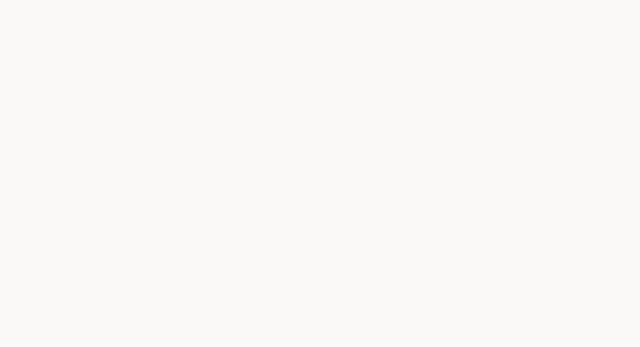
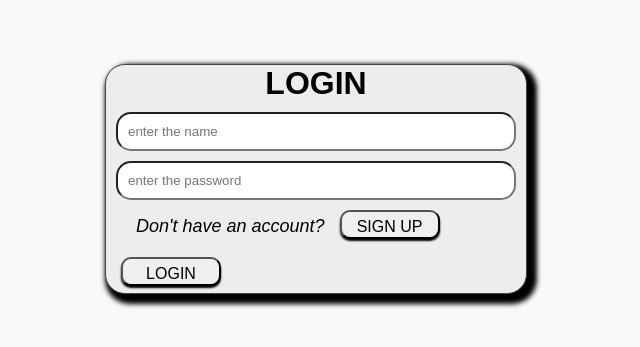
Before and after one commit to sivafastbokz/booking-app-frontend, a React (Create React App) app in the folder booking/: page /loginpage in a window 1280 px wide. Before the commit this address had no page. Shown: the part 155-502 px from the top of the page, without its empty margins (324-964 px from the left). Built offline with nearby package versions, Linux system fonts and the light colour scheme.

Commit message:
serverpage completed

```diff
--- a/booking/src/App.js
+++ b/booking/src/App.js
@@ -1,6 +1,7 @@
 import React from "react";
 import Signin from "./component/Usersignin";
 import Service from "./component/service";
+import Login from "./component/userlogin";
 import{BrowserRouter as Router,Route,Routes} from 'react-router-dom';
 
 function App() {
@@ -8,8 +9,9 @@ function App() {
   <>
     <Router>
         <Routes>
-            <Route exact path="/" Component={Signin}></Route>
-            <Route exact path="/servicepage" Component={Service}></Route>
+            <Route  path="/" element={<Signin />}></Route>
+            <Route  path="/servicepage" element={<Service />}></Route>
+            <Route path="/loginpage" element={<Login/>}></Route>
         </Routes>
     </Router>
   </>
--- a/booking/src/component/Usersignin.js
+++ b/booking/src/component/Usersignin.js
@@ -9,59 +9,51 @@ function Signin(){
    const[age,setage]=useState('')
    const[gender,setgender]=useState('')
    const[password,setpassword]=useState('')
-   const[Showlogin,setShowlogin]=useState(false)
 
-   const navigate = useNavigate();
-   const servicepage = () =>{
-    navigate("/servicepage")
-   }
+      const navigate = useNavigate();
 
-   const handlesignin = async()=>{
-        await axios.post("http://localhost:5000/customersignin",{
-            customerName:name,
-            customerPhoneNo:phoneno,
-            customerAge:age,
-            customerGender:gender,
-            customerPassword:password
-        })
-        navigate("/servicepage")
+   const handlesignin = ()=>{
+    navigate("/servicepage");
+    axios.post("http://localhost:5000/customersignin", {
+      customerName: name,
+      customerPhoneNo: phoneno,
+      customerAge: age,
+      customerGender: gender,
+      customerPassword: password,
+    }).then(() => {
+       alert("account created sucessfully")
+    }).catch((error) => {
+      console.log(error);
+    });
+};
 
+   const loginpage=()=>{
+    navigate('/loginpage')
    }
 
     return(
         <React.Fragment>
            <div className="signInForm">
-                { Showlogin ?(
-                <form className="loginfield">
-                    <h1>Login</h1>
-                <input type="text" className="input" placeholder="enter the name"></input>
-                <input type="password" className="input" placeholder="enter the password"></input>
-                <p>NewUser?Create A Account<button>SIGN IN</button></p>
-                <br/>
-                <button className="loginbtn2" onClick={servicepage}>LOGIN</button>
-               </form>
-            ):(
                 <form className="signin">
-                    <h1>Sign In</h1>
+                    <h1>CREATE ACCOUNT</h1>
                 <input type="text" placeholder="enter your name" className="input" onChange={(event)=>setname(event.target.value)}></input>
-                <input type="text" placeholder="enter your phoneNo:" className="input" onChange={(event)=>setphoneno(event.target.value)}></input>
+                <input type="text" placeholder="enter your phoneNo" className="input" onChange={(event)=>setphoneno(event.target.value)}></input>
                 <input type="text" placeholder="enter your age" className="input" onChange={(event)=>setage(event.target.value)}></input>
                 <input type="password" placeholder="enter your password" className="input" onChange={(event)=>setpassword(event.target.value)}></input>
                 <label className="label1">
-                 Select Your Gender:
+                 Select YourGender:
                  </label>
                 <input type="checkbox" value="male"  className="checkbox" onChange={(event)=>setgender(event.target.value)}/>
                 <label className="label2">MALE</label>
                 <input type="checkbox" value="female" className="checkbox" onChange={(event)=>setgender(event.target.value)}/>
-                <label className="label3">FEMALIE</label>
+                <label className="label3">FEMALE</label>
                 <br/>
                 <br/>
-                <button className="signinbtn" onClick={handlesignin}>sign In</button>
+                <button className="signinbtn" onClick={handlesignin}>signUp</button>
                 <br/>
                 <br/>
-                <p>Already Have An Account?<button className="loginbtn" onClick={()=>setShowlogin(true)}>LOGIN</button></p>
+                <p>Already Have An Account?<button className="loginbtn" onClick={loginpage}>LOGIN</button></p>
                 </form>
-                )}
            </div>
         </React.Fragment>
     )
--- /dev/null
+++ b/booking/src/component/userlogin.css
@@ -0,0 +1,52 @@
+.input{
+    border-radius: 15px;
+    padding: 10px;
+    width: 400px;
+    margin: 10px;
+    display: flex;
+    justify-content: center;
+    align-items: center;
+    margin-bottom: 10px;
+    padding-bottom: 10px;
+    position: relative;
+}
+.loginfield{
+    background-color: white;
+    border-radius: 20px;
+    box-shadow: 5px 5px 5px 5px black;
+    overflow: hidden;
+    max-width: 100%;
+    margin: auto;
+    margin-top: 16%;
+    height: 230px;
+    background: #eceeee;
+    border: 1px solid #42464b;
+}
+.loginfield h1{
+    margin: auto;
+}
+
+.loginfield p{
+    margin-left: 30px;
+    font-family: Arial, Helvetica, sans-serif;
+    font-style: oblique;
+    font-size: large;
+}
+
+.loginfield button{
+    margin-left: 20px;
+    text-align: center;
+    margin-left: 15px;
+    border-radius:10px;
+    font-size: large;
+    width: 100px;
+    font-family:Arial, "Helvetica", sans-serif;
+    font-size:16px;
+    padding-top:6px;
+    cursor:pointer;
+    text-align:center;
+    box-shadow:0px 2px 2px black;
+}
+.loginfield.loginbtn2{
+    margin-left: 20px;
+}
--- /dev/null
+++ b/booking/src/component/userlogin.js
@@ -0,0 +1,41 @@
+import React, { useState } from "react";
+import "/home/siva/Documents/booking-app-frontend/booking/src/component/userlogin.css"
+import axios from "axios";
+import { useNavigate } from "react-router-dom";
+
+function Login(){
+    const[loginname,setloginname]=useState('')
+    const[loginpassword,setloginpassword]=useState('')
+
+    const navigate = useNavigate();
+
+    const login = () => {
+        navigate("/servicepage");
+        axios.post("http://localhost:5000/customerlogin", {
+            customerName: loginname,
+            customerPassword: loginpassword,
+        }).then(() => {
+            alert("Login successful");
+        }).catch((error) => {
+            console.log(error);
+        });
+    };
+
+     const signup=()=>{
+        navigate('/')
+     }
+
+    return(
+        <React.Fragment>
+            <form className="loginfield">
+                    <h1>LOGIN</h1>
+                <input type="text" className="input" placeholder="enter the name" value={loginname} onChange={(event)=>setloginname(event.target.value)}></input>
+                <input type="password" className="input" placeholder="enter the password" value={loginpassword} onChange={(event)=>setloginpassword(event.target.value)}></input>
+                <p>Don't have an account?<button onClick={signup}>SIGN UP</button></p>
+                <br/>
+                <button className="loginbtn2" onClick={login}>LOGIN</button>
+               </form>
+        </React.Fragment>
+    )
+}
+export default Login;
--- a/booking/src/component/usersignin.css
+++ b/booking/src/component/usersignin.css
@@ -29,7 +29,7 @@ body{
 }
 
 .signInForm h1{
-    margin-left: 170px;
+    margin: auto;
 }
 
 .input{
@@ -45,43 +45,9 @@ body{
     position: relative;
 }
 
-.loginfield h1{
-  margin-left: 170px;
-}
-
-.loginfield p{
-    margin-left: 30px;
-    font-family: Arial, Helvetica, sans-serif;
-    font-style: oblique;
-    font-size: large;
-}
-
-.loginfield button{
-    margin-left: 20px;
-    text-align: center;
-    margin-left: 15px;
-    cursor: pointer;
-    background-color:#37a69b;
-    color: #fff;
-    border:none;
-    border-radius:10px;
-    font-size: large;
-    width: 100px;
-    text-shadow:1px 1px 0px #37a69b;
-    font-family:Arial, "Helvetica", sans-serif;
-    font-size:16px;
-    font-weight:bold;
-    padding-top:6px;
-    cursor:pointer;
-    border: none;
-    text-align:center;
-    box-shadow: inset 0px 1px 0px #2ab7ec, 0px 5px 0px 0px #497a78, 0px 10px 5px #999;
-}
-
 .label1{
     margin-left: 25px;
     font-family: Arial, Helvetica, sans-serif;
-    font-style: oblique;
     font-size: large;
 }
 
@@ -91,20 +57,15 @@ body{
   display:block;
   font-family:Arial, "Helvetica", sans-serif;
   font-size:16px;
-  font-weight:bold;
-  color:#fff;
   text-decoration:none;
   text-transform:uppercase;
   text-align:center;
-  text-shadow:1px 1px 0px #37a69b;
   margin-left: 90px;
   padding-top:6px;
   position:relative;
   cursor:pointer;
-  border: none;
-  background-color: #37a69b;
   border-radius:10px;
-  box-shadow: inset 0px 1px 0px #2ab7ec, 0px 5px 0px 0px #497a78, 0px 10px 5px #999;
+  box-shadow:0px 2px 2px black;
 }
 
 .signin p{
@@ -118,23 +79,11 @@ body{
     text-align: center;
     margin-left: 15px;
     cursor: pointer;
-    background-color:#37a69b;
-    color: #fff;
-    border:none;
     border-radius:10px;
     font-size: large;
     width: 100px;
-    text-shadow:1px 1px 0px #37a69b;
     font-family:Arial, "Helvetica", sans-serif;
     font-size:16px;
-    font-weight:bold;
     padding-top:6px;
-    cursor:pointer;
-    border: none;
-    text-align:center;
-    box-shadow: inset 0px 1px 0px #2ab7ec, 0px 5px 0px 0px #497a78, 0px 10px 5px #999;
+    box-shadow:0px 2px 2px black;
 }
-
-.loginfield.loginbtn2{
- margin-left: 20px;
-}
```
